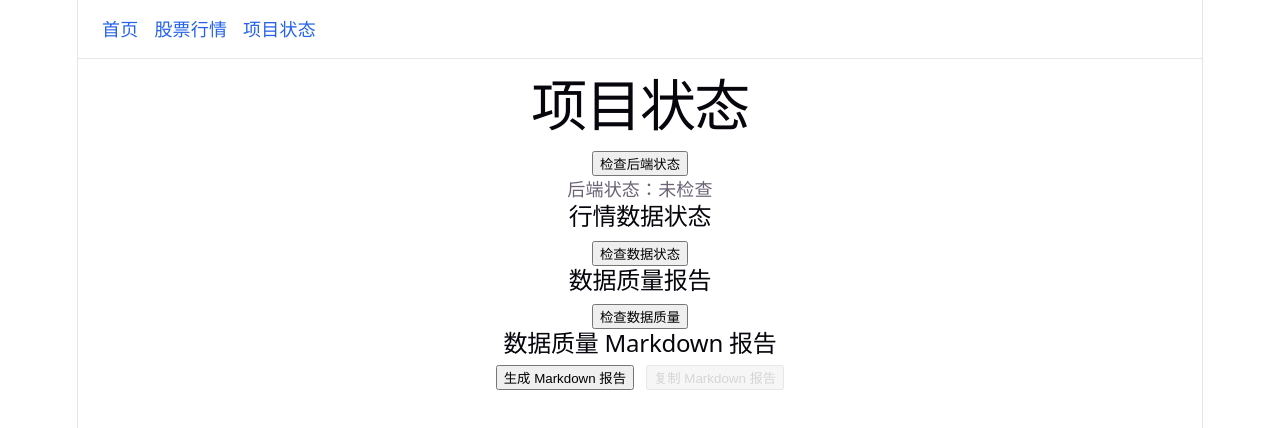
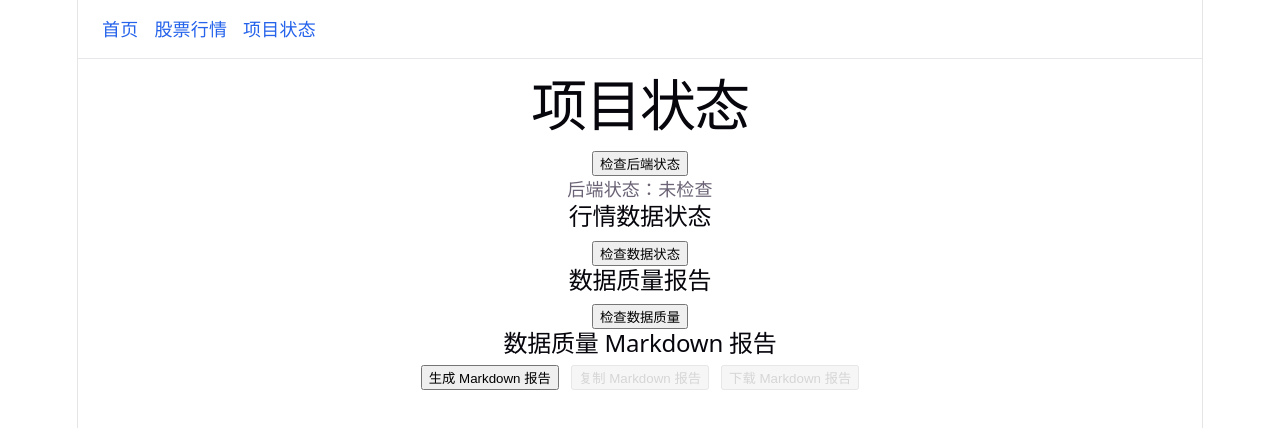
Before and after one commit to freeAndeasyql/QuantResearchCopilot, a Vue app in the folder frontend/: page /status in a window 1280 px wide. Shown: the top 428 px of the page. Built offline with nearby package versions, Linux system fonts and the light colour scheme.

Commit message:
新增数据质量报告下载功能

```diff
--- a/frontend/src/views/StatusView.vue
+++ b/frontend/src/views/StatusView.vue
@@ -152,6 +152,46 @@ const copyDataQualityReport = async () => {
     copyReportError.value = err instanceof Error ? err.message : '复制失败'
   }
 }
+
+// 下载数据质量 Markdown 报告
+const downloadDataQualityReport = () => {
+  copyReportSuccess.value = ''
+  copyReportError.value = ''
+
+  // 如果还没有生成报告，就不允许下载
+  if (!dataQualityReport.value?.report) {
+    copyReportError.value = '请先生成 Markdown 报告'
+    return
+  }
+
+  // 生成当前日期，用于文件名
+  const today = new Date().toISOString().slice(0, 10)
+
+  // 文件名
+  const fileName = `daily-price-quality-report-${today}.md`
+
+  // 创建 Markdown 文件内容
+  const blob = new Blob([dataQualityReport.value.report], {
+    type: 'text/markdown;charset=utf-8',
+  })
+
+  // 创建一个临时下载链接
+  const url = URL.createObjectURL(blob)
+  const link = document.createElement('a')
+
+  link.href = url
+  link.download = fileName
+  link.click()
+
+  // 释放临时链接，避免内存占用
+  URL.revokeObjectURL(url)
+
+  copyReportSuccess.value = 'Markdown 报告下载成功'
+
+  setTimeout(() => {
+    copyReportSuccess.value = ''
+  }, 2000)
+}
 </script>
 
 <template>
@@ -267,6 +307,10 @@ const copyDataQualityReport = async () => {
 
         <button :disabled="!dataQualityReport?.report" @click="copyDataQualityReport">
           复制 Markdown 报告
+        </button>
+
+        <button :disabled="!dataQualityReport?.report" @click="downloadDataQualityReport">
+          下载 Markdown 报告
         </button>
       </div>
 
```
